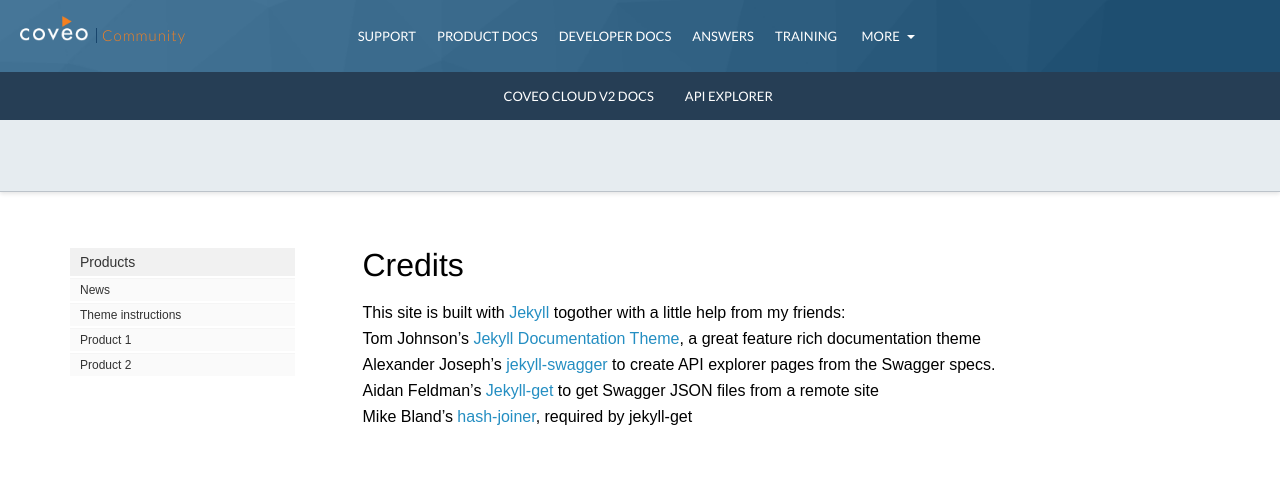
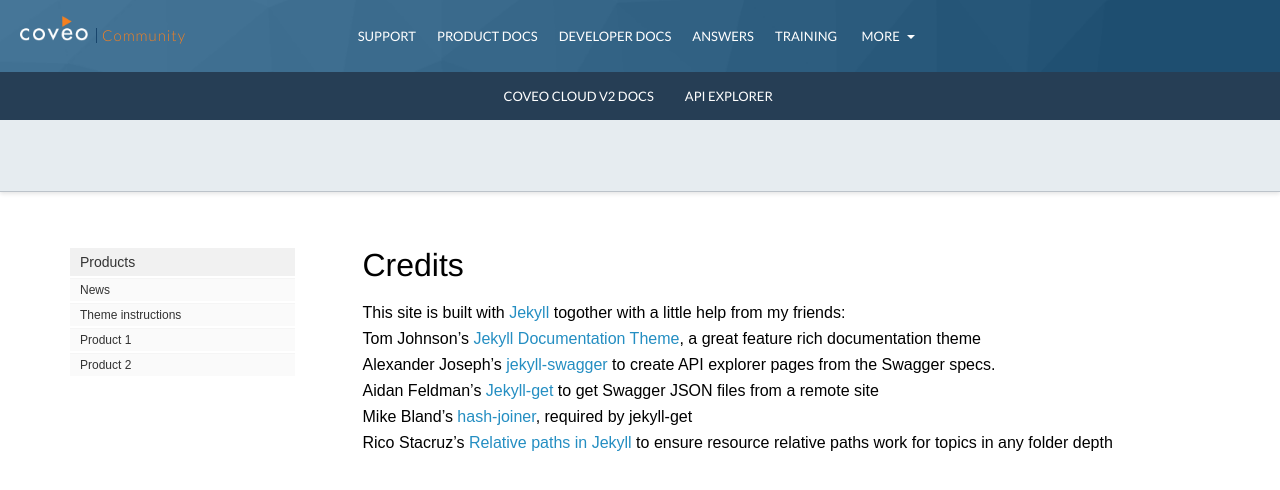
Before and after one commit to fbeaudoincoveo/cloudv2-docs-site, a Jekyll site: the page built from pages/credits.md, in a window 1280 px wide. Shown: the top 490 px of the page. Built offline with Jekyll 4.4.1, drawn with Linux system fonts in a browser that asks for light colours; nearby versions of some CDN libraries; comment, search, counter and statistics services are not loaded; a style sheet for code colours, icons or effects is not loaded.

Commit message:
Adding credits for relative path method

```diff
--- a/_includes/base.html
+++ b/_includes/base.html
@@ -1,4 +1,3 @@
-<!-- From http://ricostacruz.com/til/relative-paths-in-jekyll -->
 {% assign base = '' %}
 {% assign depth = page.url | split: '/' | size | minus: 1 %}
 {% if    depth <= 1 %}{% assign base = '.' %}
--- a/pages/credits.md
+++ b/pages/credits.md
@@ -7,3 +7,4 @@
 - Alexander Joseph's [jekyll-swagger](https://github.com/jexhson/jekyll-swagger) to create API explorer pages from the Swagger specs.
 - Aidan Feldman's [Jekyll-get](https://github.com/18F/jekyll-get) to get Swagger JSON files from a remote site
 - Mike Bland's [hash-joiner](https://github.com/18F/hash-joiner), required by jekyll-get
+- Rico Stacruz's [Relative paths in Jekyll](http://ricostacruz.com/til/relative-paths-in-jekyll) to ensure resource relative paths work for topics in any folder depth
```
